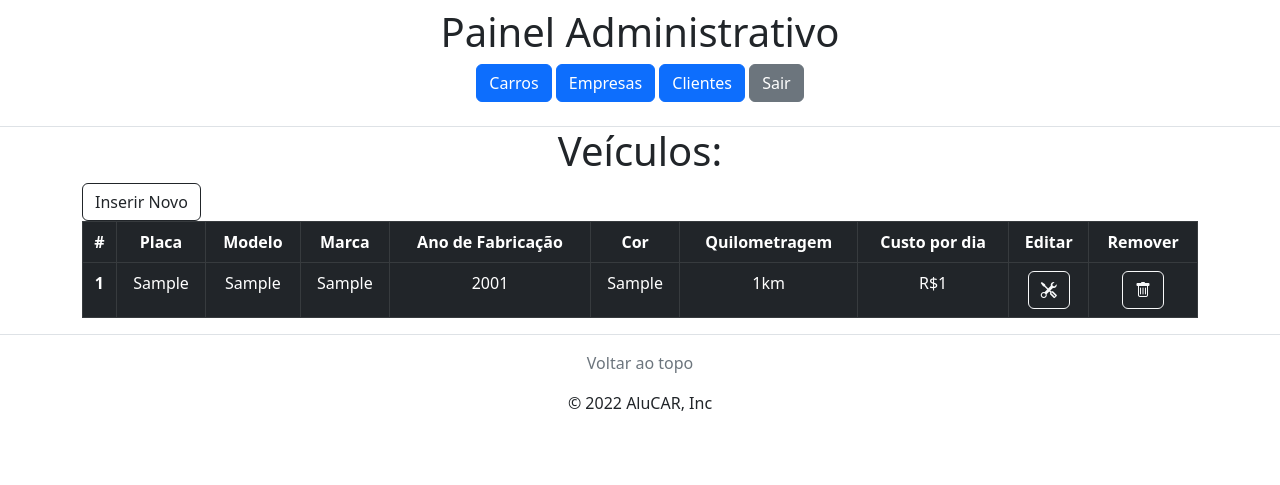
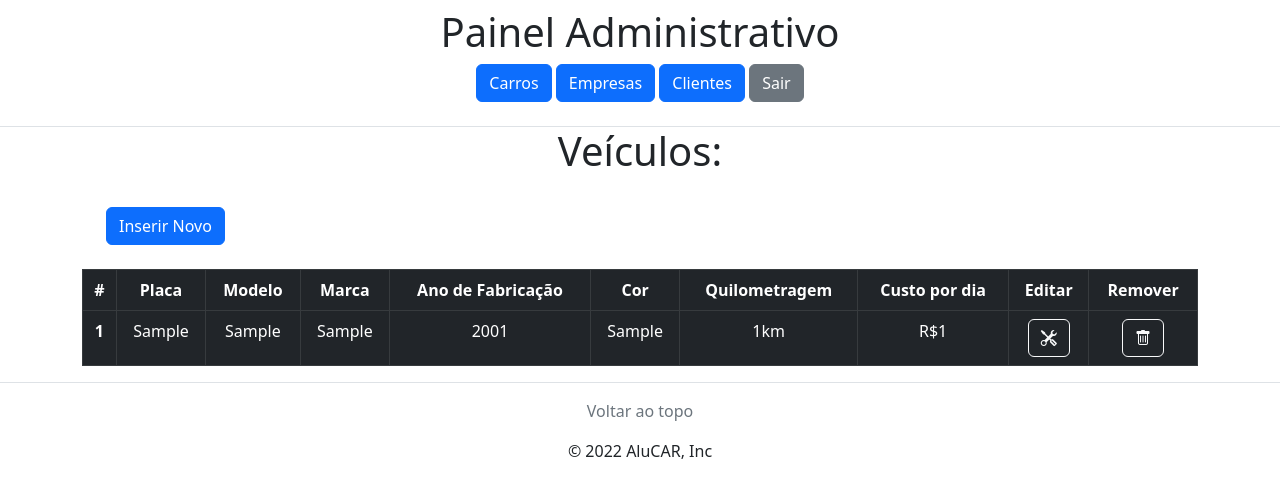
Before and after one commit to mabeldlarek/web-servidor, a PHP site: page / in a window 1280 px wide. Shown: the part 56-541 px from the top of the page. Run offline with PHP 8.4, Linux system fonts and the light colour scheme; tables that the repository leaves empty hold one stand-in row (values such as "Sample post"); some libraries are stand-ins or nearby versions.

Commit message:
Update listveiculo.view.php

```diff
--- a/r/resources/views/admin/veiculo/listveiculo.view.php
+++ b/r/resources/views/admin/veiculo/listveiculo.view.php
@@ -9,7 +9,7 @@
     <?php endif;
     unset($_SESSION['message']);
     ?>
-    <a class="btn btn-outline-dark" href="/index.php/?page=adm_veiculos&action=insert?>">Inserir Novo</a>
+    <a class="btn btn-primary m-4" href="/index.php/?page=adm_veiculos&action=insert">Inserir Novo</a>
     <table class="table table-bordered table-hover table-dark text-center">
         <thead>
             <tr>
```
